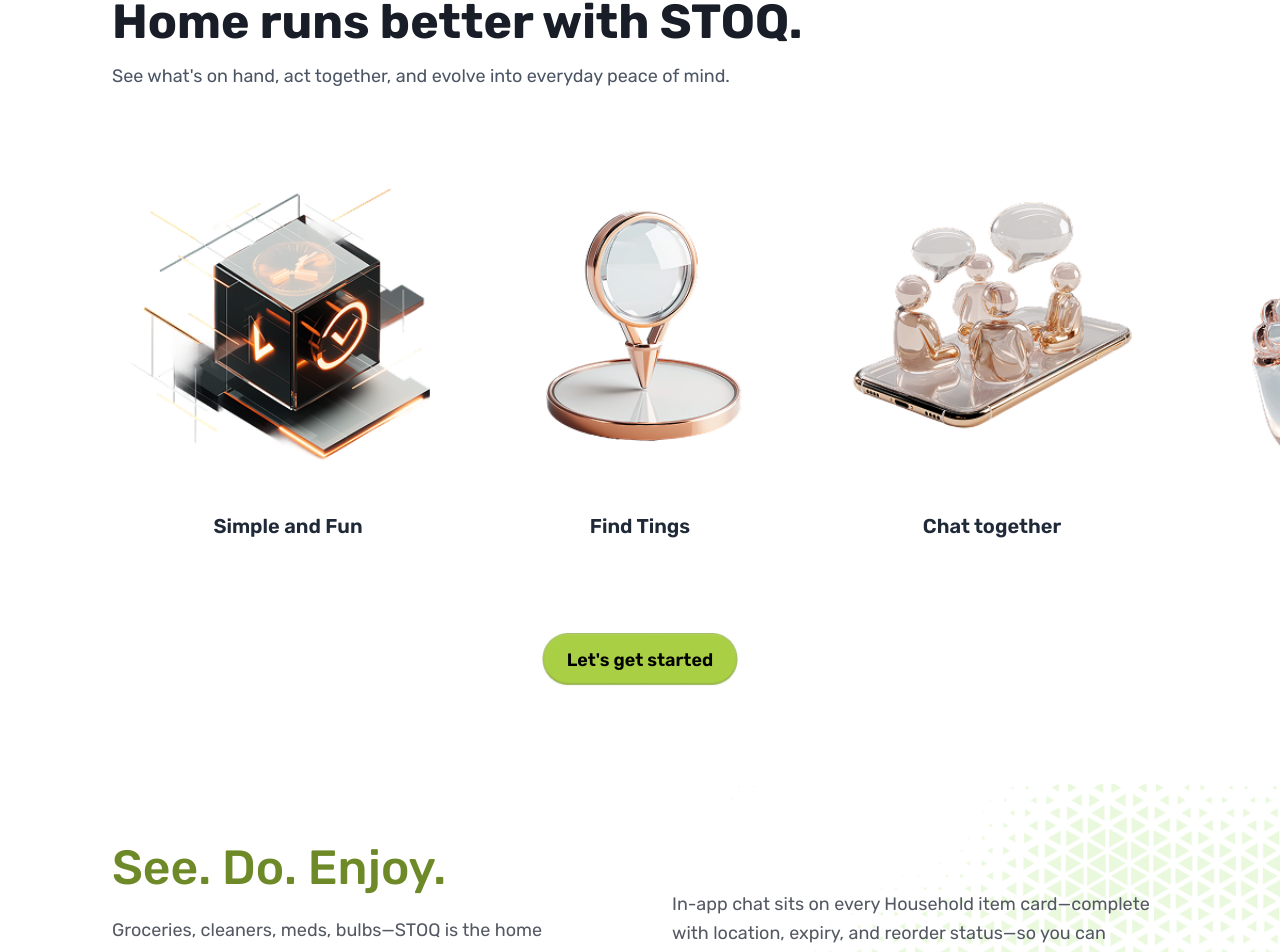
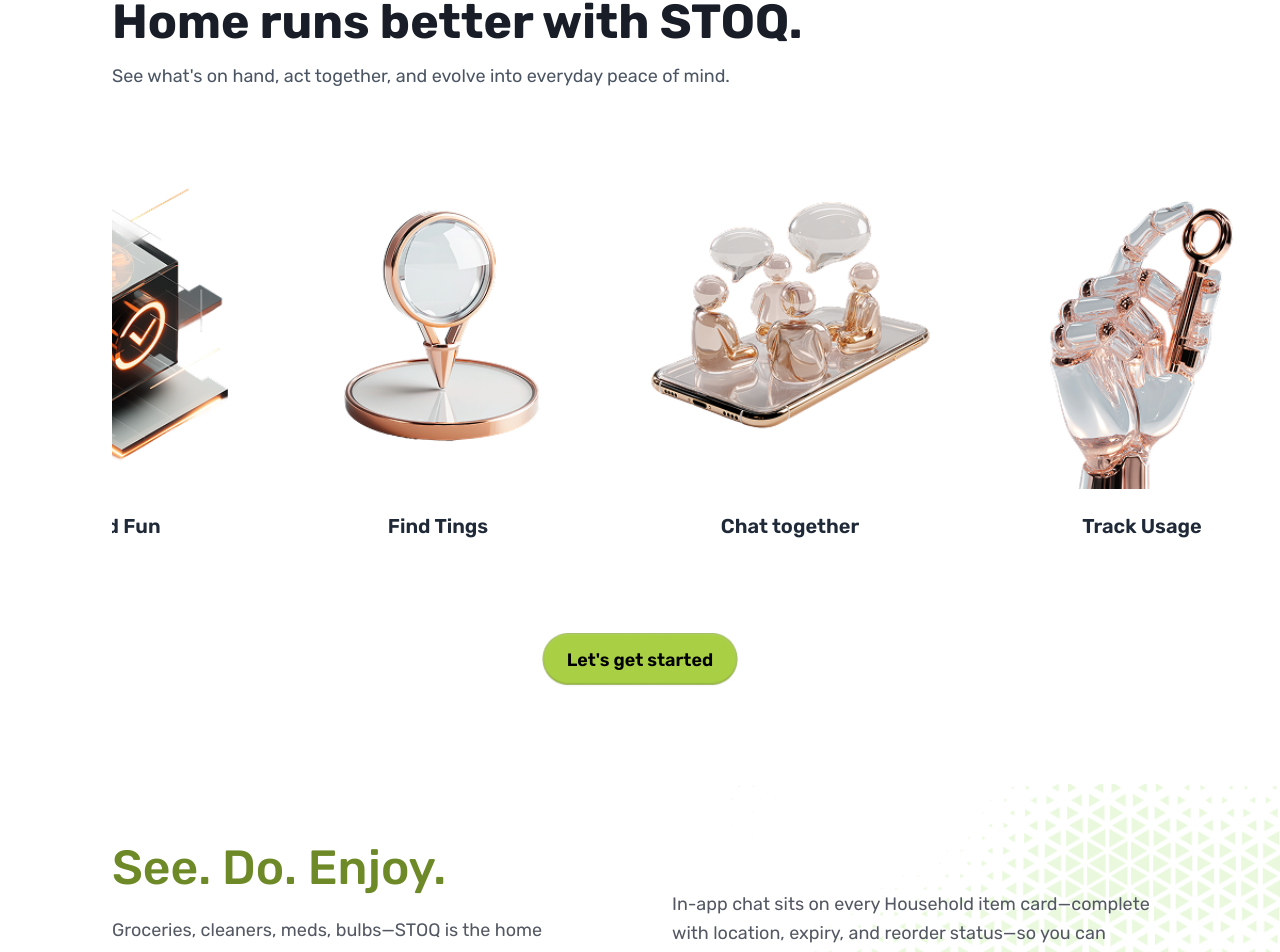
Before and after one commit to Jusaila/STOQ, a React (Create React App) app: page /households in a window 1280 px wide. Shown: the part 882-1834 px from the top of the page. Built offline with nearby package versions, Linux system fonts and the light colour scheme.

Commit message:
household page autoscroll

```diff
--- a/src/pages/categories/ConstructionPage.jsx
+++ b/src/pages/categories/ConstructionPage.jsx
@@ -93,7 +93,7 @@
               WebkitBackdropFilter: "blur(20px)",
             }}
           >
-            Construction
+            CONSTRUCTION
           </div>
 
           <div
@@ -119,7 +119,7 @@
             className="absolute text-[#6E8A28] text-4xl font-bold font-rubik"
             style={{ bottom: "250px", left: "1160px" }}
           >
-            SEE. DO. ENJOY.
+            SEE. DO. GROW.
           </div>
         </div>
       </div>
--- a/src/pages/categories/HouseholdsPage.jsx
+++ b/src/pages/categories/HouseholdsPage.jsx
@@ -10,6 +10,43 @@
 
     const HouseholdPage = () => {
         const tryRef = useRef(null); // ✅ moved inside
+
+        // Auto-scrolling functionality
+
+        const scrollRef = useRef(null);
+
+        useEffect(() => {
+          const container = scrollRef.current;
+          let scrollAmount = 0;
+          let speed = 0.5; // Adjust speed (pixels per frame)
+
+          function autoScroll() {
+            if (container) {
+              scrollAmount += speed;
+              container.scrollLeft = scrollAmount;
+
+              // Loop back to start for infinite scroll
+              if (scrollAmount >= container.scrollWidth / 2) {
+                scrollAmount = 0;
+              }
+            }
+            requestAnimationFrame(autoScroll);
+          }
+
+          autoScroll();
+        }, []);
+
+        const items = [
+          { img: "simple.png", label: "Simple and Fun" },
+          { img: "find.png", label: "Find Tings" },
+          { img: "chat.png", label: "Chat together" },
+          { img: "track.png", label: "Track Usage" },
+          { img: "declu.png", label: "Declutter" },
+          { img: "stock.png", label: "Always in stock" },
+          { img: "reminder.png", label: "Reminder system" },
+          { img: "log.png", label: "Log storage" },
+          { img: "calm.png", label: "Calm, curated home" },
+        ];
 
         useEffect(() => {
           const el = tryRef.current;
@@ -170,7 +207,6 @@
 
       <section className="bg-white flex flex-col items-center justify-center px-28 font-rubik py-20">
       <div className="max-w-8xl w-full">
-          {/* Header */}
         <h1 className="text-4xl md:text-5xl font-bold text-[#181D27] mb-4 text-left">
           Home runs better with <span className="text-[#181D27]">STOQ</span>.
         </h1>
@@ -180,37 +216,36 @@
         </p>
 
         {/* Scrollable Feature Cards */}
-      <div className="w-screen overflow-x-auto scrollbar-hide">
-        <div className="flex gap-8 whitespace-nowrap w-max pl-4 pr-0">
-          {[
-            { img: "simple.png", label: "Simple and Fun" },
-            { img: "find.png", label: "Find Tings" },
-            { img: "chat.png", label: "Chat together" },
-            { img: "track.png", label: "Track Usage" },
-            { img: "declu.png", label: "Declutter" },
-            { img: "stock.png", label: "Always in stock" },
-            { img: "reminder.png", label: "Reminder system" },
-            { img: "log.png", label: "Log storage" },
-            { img: "calm.png", label: "Calm, curated home" },
-          ].map((item, index) => (
-            <div key={index} className="flex flex-col items-center flex-shrink-0 w-[320px]">
+        <div
+          ref={scrollRef}
+          className="w-screen overflow-x-hidden scrollbar-hide whitespace-nowrap"
+        >
+          <div className="flex gap-8 w-max pl-4 pr-0">
+            {[...items, ...items].map((item, index) => (
+              <div
+                key={index}
+                className="flex flex-col items-center flex-shrink-0 w-[320px]"
+              >
                 <img
                   src={`/images/household/${item.img}`}
                   alt={item.label}
                   className="w-[350px] h-[350px] object-contain mb-2 mx-auto"
                 />
-              <p className="text-xl font-semibold text-center text-gray-800">{item.label}</p>
+                <p className="text-xl font-semibold text-center text-gray-800">
+                  {item.label}
+                </p>
               </div>
             ))}
           </div>
         </div>
 
+        {/* Button */}
         <div className="flex justify-center items-center pt-20">
           <a
             href="/get-started"
             className="inline-block w-[200px] h-[80px] bg-no-repeat bg-center bg-contain text-center text-black text-lg font-semibold leading-[80px]"
             style={{
-          backgroundImage: "url('/images/Actions.png')", // Update path if needed
+              backgroundImage: "url('/images/Actions.png')",
             }}
           >
             Let's get started
@@ -218,7 +253,6 @@
         </div>
       </div>
     </section>
-
 
     <section className="relative w-full bg-white pt-16 pb-24 px-2 md:px-4 overflow-hidden font-rubik">
       {/* Right Section BG Image — position absolute and top-right aligned */}
```
Lines whose indentation alone changed are shown as unchanged.
